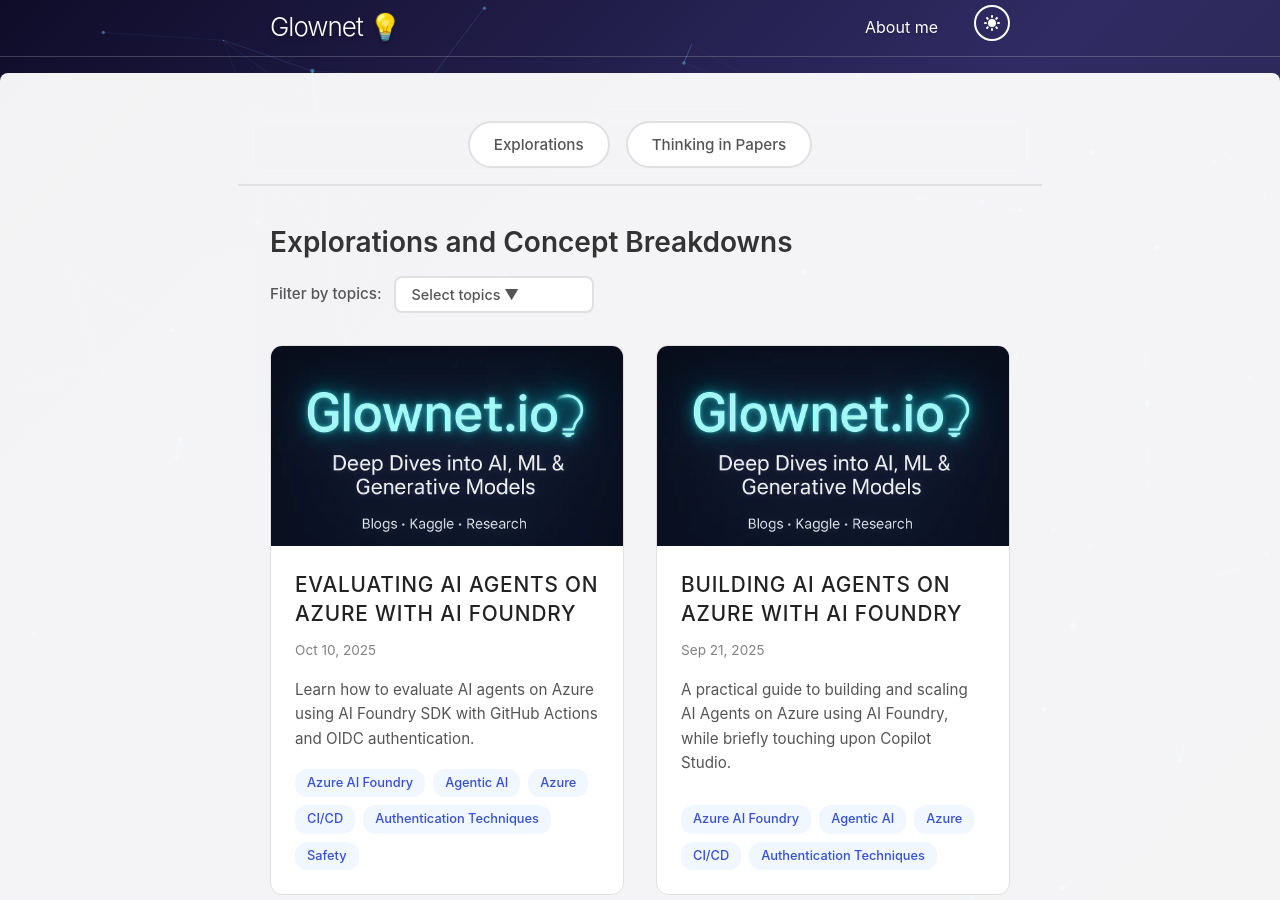
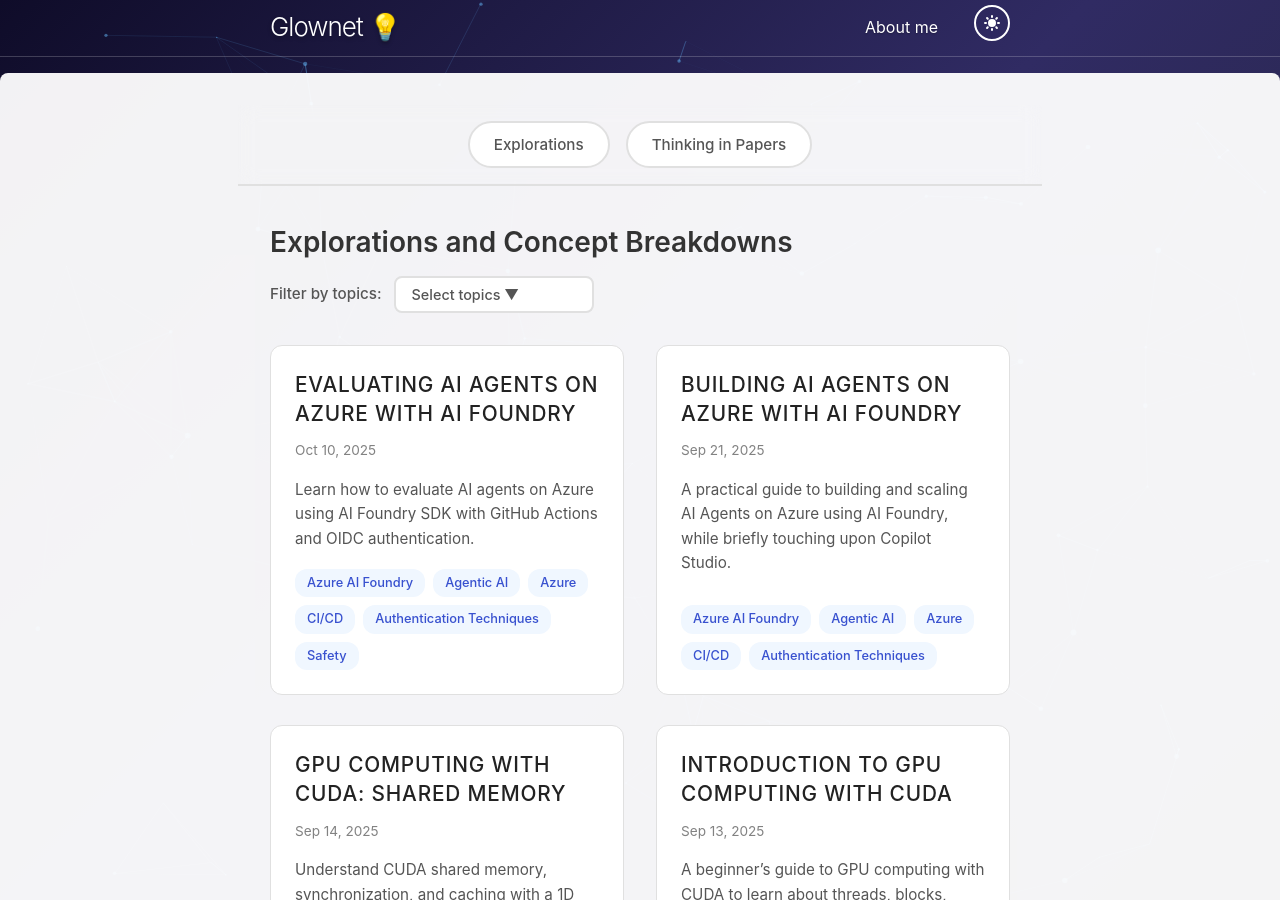
Before and after one commit to ayushi2019031/glownet.io, a Jekyll site: the page built from index.md, in a window 1280 px wide and 900 px high. Built offline with Jekyll 4.4.1, drawn with Linux system fonts in a browser that asks for light colours; comment, search, counter and statistics services are not loaded.

Commit message:
Remove the image card on the website

```diff
--- a/_layouts/home.html
+++ b/_layouts/home.html
@@ -52,11 +52,6 @@
       {%- for post in site.posts -%}
         <article class="blog-tile" data-tags="{{ post.tags | join: ',' }}">
           <div class="tile-content">
-            {%- if post.image -%}
-              <div class="tile-image">
-                <img src="{{ post.image | relative_url }}" alt="{{ post.title | escape }}">
-              </div>
-            {%- endif -%}
             <div class="tile-body">
               <h3 class="tile-title">
                 <a href="{{ post.url | relative_url }}">
```
